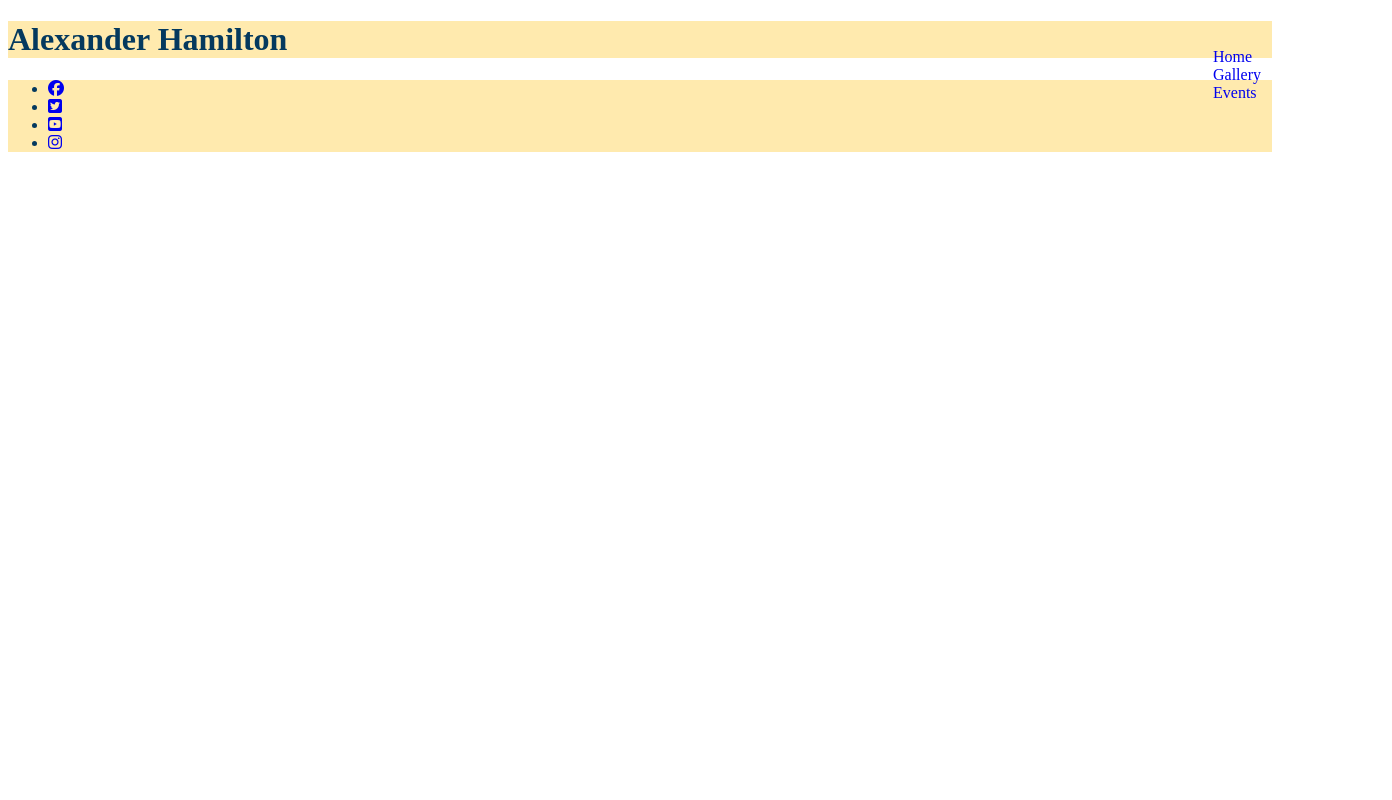
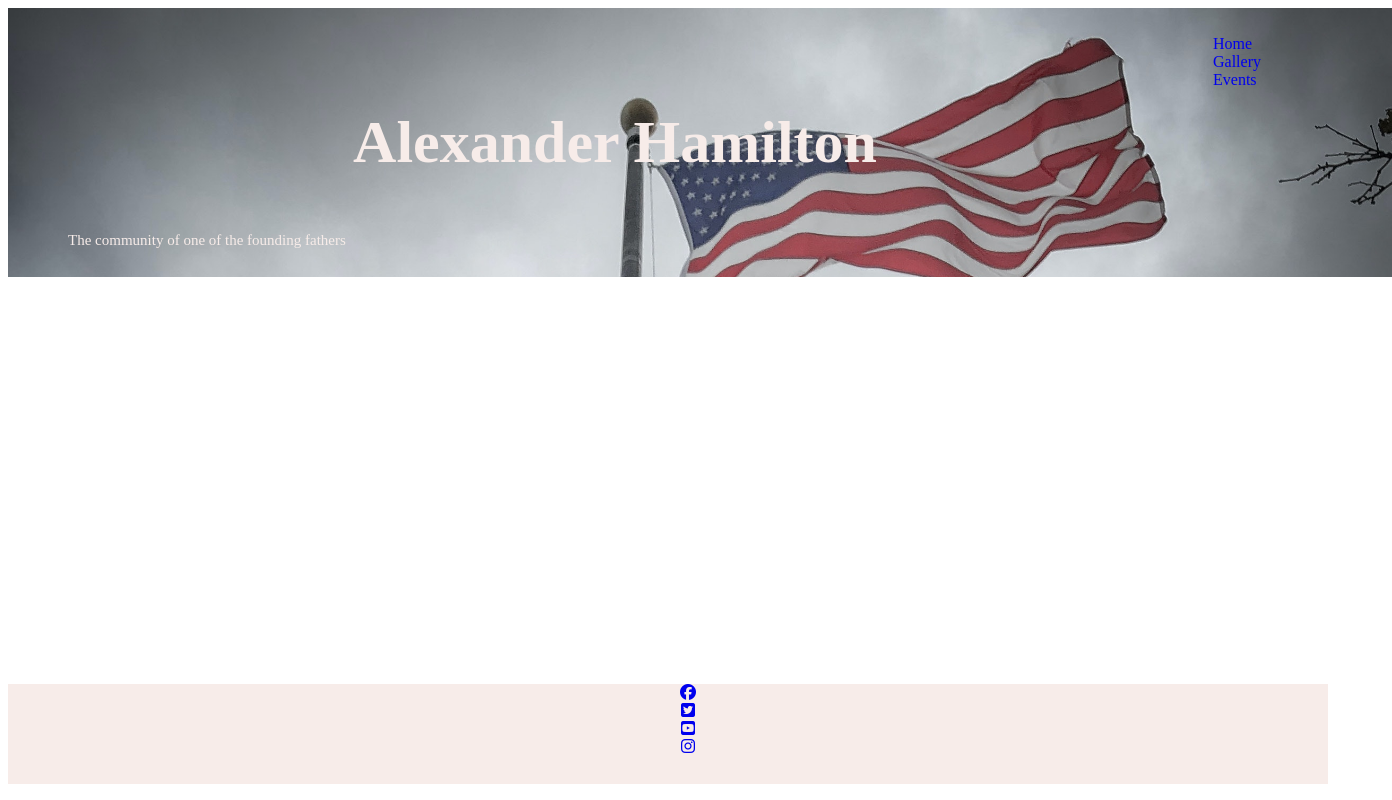
Before and after one commit to kaeb13/project1, a plain HTML site: page index.html in a window 1280 px wide. Shown: the whole page, 1392 px wide, since content can reach past the window. Drawn offline with Linux system fonts and the light colour scheme.

Commit message:
Add tempoarily design and structure to header

```diff
--- a/assets/css/style.css
+++ b/assets/css/style.css
@@ -17,14 +17,42 @@ list-style: none;
 }
 
 /*header*/
-h1 {
-color: #04395e;
-background-color: #ffeaae;
+
+.header {
+    padding: 60px;
+    text-align: center;
+    background: url('../images/headerphoto_alexander.jpg');
+    color: #F7ECE9;
+    font-size: 30px;
+    height: 1200 px;
+    width: 100%;
+    background-size: cover;
+
+
+
+
 }
 
+.header > p
+{
+    text-align: center;
+    font-size: 15px;
+    float: left;
+
+}
 /*footer socialmedia links*/
 
 .social-networks {
     color:#04395e;
-    background-color: #ffeaae;
+    background-color: #F7ECE9;
+    position: absolute;
+    bottom: 0;
+    width: 100%;
+    height: 100px;
+    list-style: none;
+    text-align: center;
+
+
+
+
 }
--- a/index.html
+++ b/index.html
@@ -31,8 +31,10 @@
      </ul>
 
     </nav>
+   <div class="header">
     <h1>Alexander Hamilton</h1>
-
+     <p>The community of one of the founding fathers</p>
+</div>
  <footer>
         <ul class="social-networks">
         <li>
```
Also changed, not shown: assets/images/headerphoto_alexander.jpg (added).
